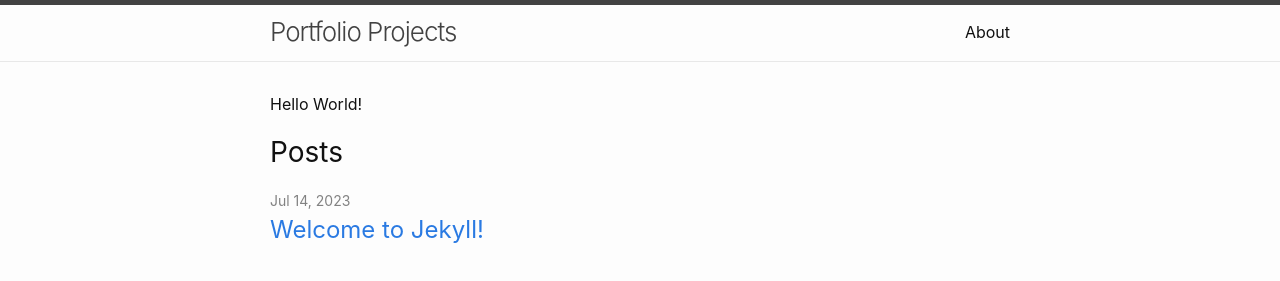
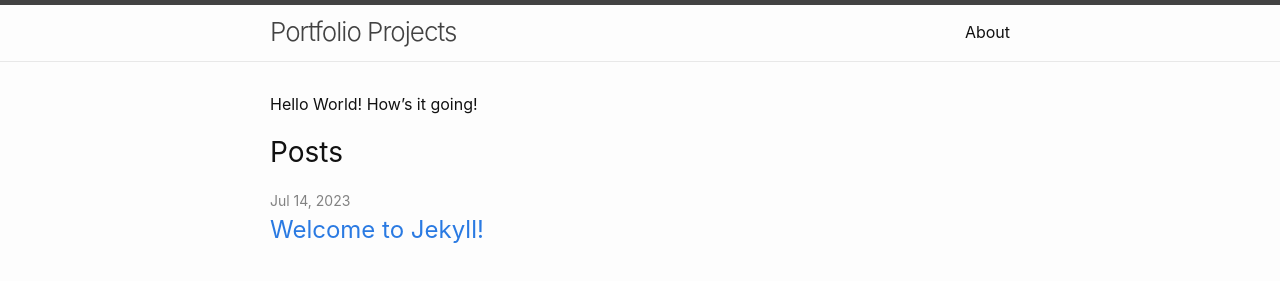
Before and after one commit to hrlarc/GitHubPages, a Jekyll site: the page built from index.md, in a window 1280 px wide. Shown: the top 281 px of the page. Built offline with Jekyll 4.4.1, drawn with Linux system fonts in a browser that asks for light colours.

Commit message:
theme changes

```diff
--- a/Gemfile
+++ b/Gemfile
@@ -11,7 +11,9 @@ source "https://rubygems.org"
 gem "jekyll", "~> 3.9.3"
 
 # This is the default theme for new Jekyll sites. You may change this to anything you like.
-gem "cayman", "~> 2.0"
+#gem "minima", "~> 2.0"
+#I Harriet am trying to change the theme.
+gem "jekyll-theme-cayman", "~> 0.2.0"
 
 # If you want to use GitHub Pages, remove the "gem "jekyll"" above and
 # uncomment the line below. To upgrade, run `bundle update github-pages`.
--- a/_config.yml
+++ b/_config.yml
@@ -24,7 +24,7 @@ github_username:  jekyll
 
 # Build settings
 markdown: kramdown
-theme: cayman
+theme: jekyll-theme-cayman
 plugins:
   - jekyll-feed
 
--- a/index.md
+++ b/index.md
@@ -5,3 +5,4 @@
 layout: home
 ---
 Hello World!
+How's it going!
```
Also changed, not shown: Gemfile.lock.
